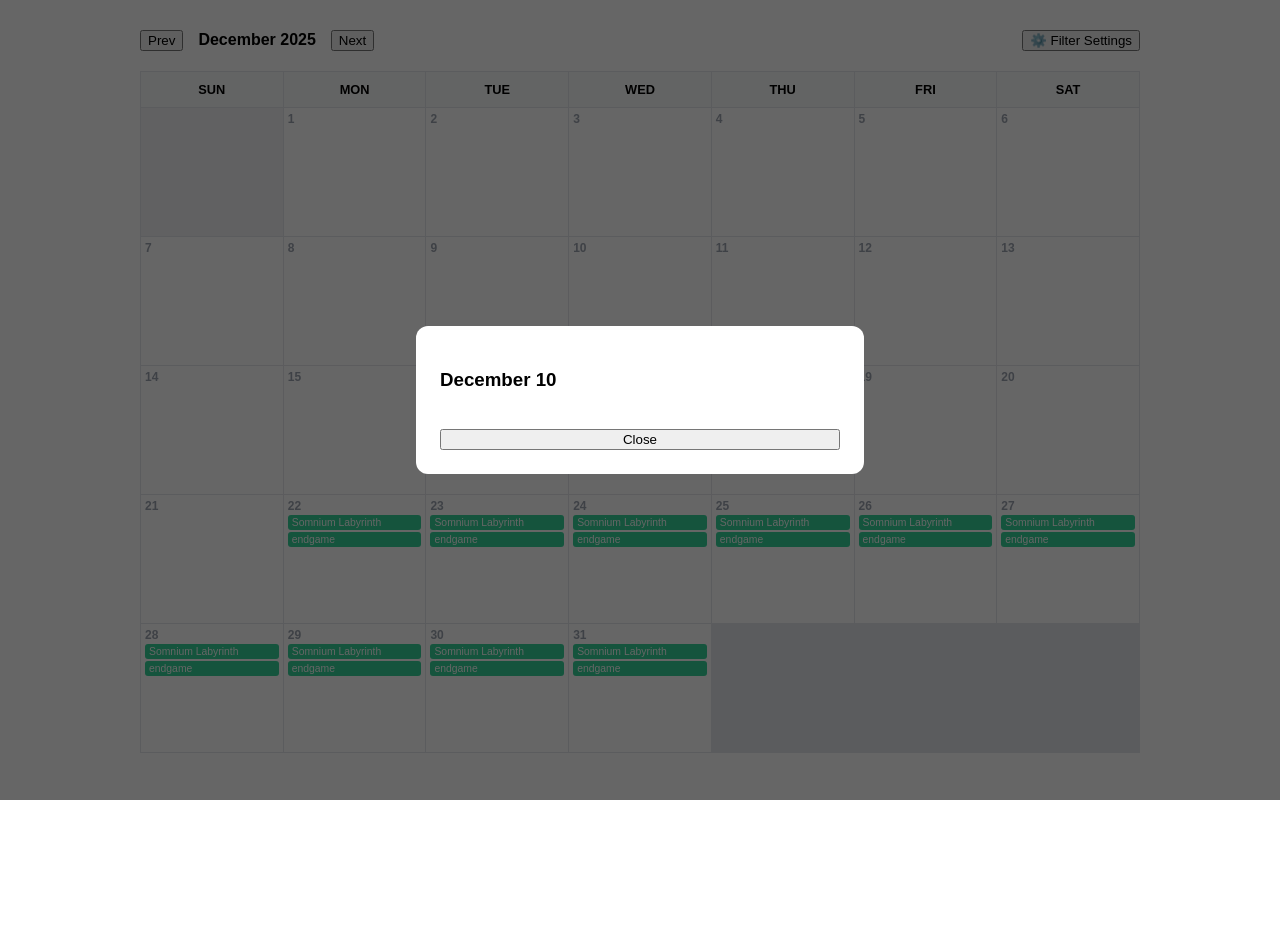
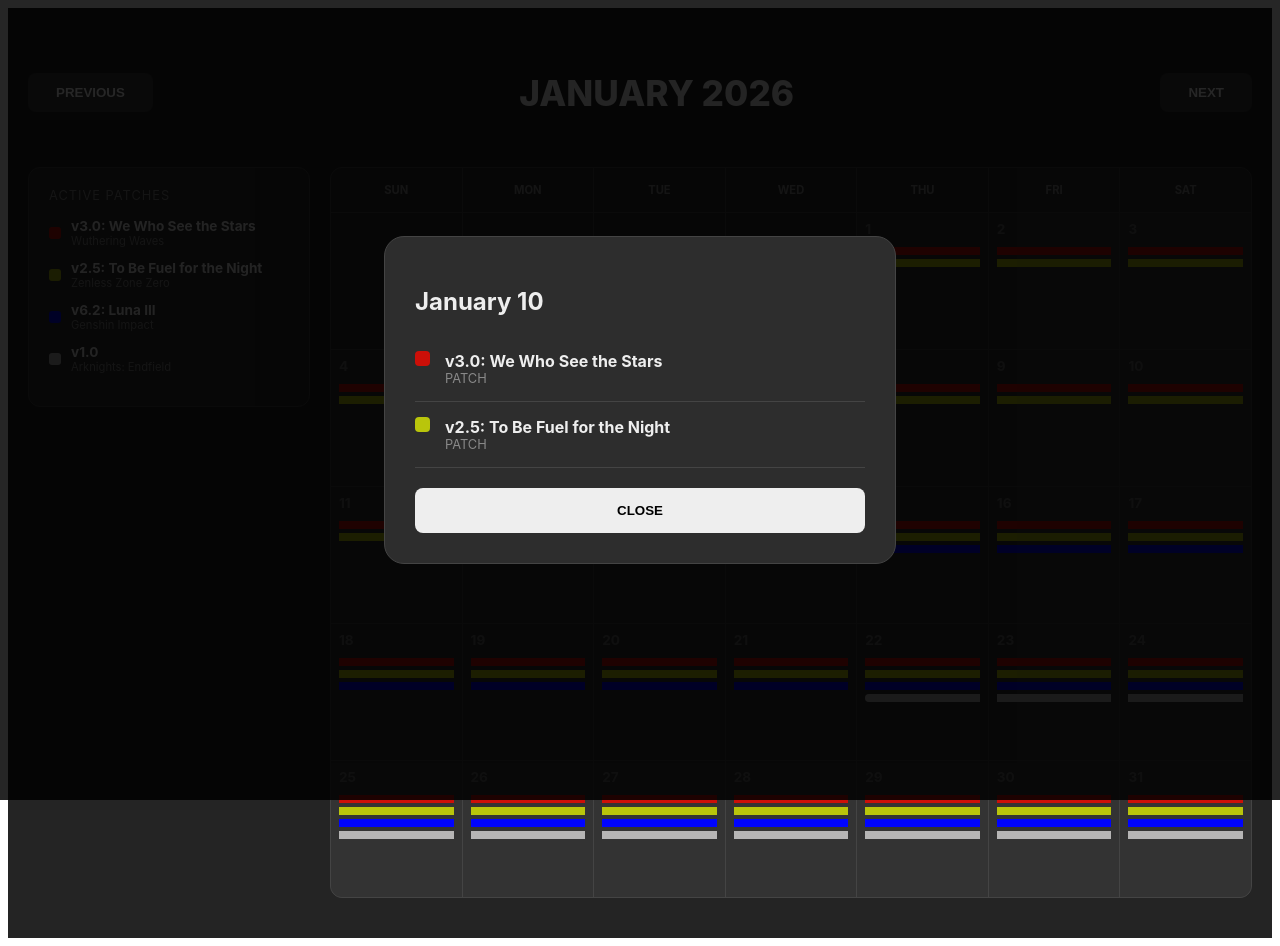
Before and after one commit to Ahmir-Bijanzadeh/GachaCalendar, a React (Vite) app: page / in a window 1280 px wide. Both pictures are taken after a click on the element "10". Before the commit the page ends 800 px from the top, so only its background shows below. Built offline with nearby package versions, Linux system fonts and the light colour scheme.

Commit message:
cleanup and major style changes
updated the style to change to dark theme, and removed placeholder pages

```diff
--- /dev/null
+++ b/index.css
@@ -0,0 +1,8 @@
+/* Ensure the dark theme covers the entire browser window */
+html, body, #root {
+  margin: 0;
+  padding: 0;
+  width: 100%;
+  min-height: 100vh;
+  background-color: #242424;
+}
--- a/src/app.jsx
+++ b/src/app.jsx
@@ -3,159 +3,188 @@ import gamesData from './data/games.json';
 import eventsData from './data/events.json';
 
 const styles = {
-  wrapper: { maxWidth: '1000px', margin: '20px auto', fontFamily: 'sans-serif', padding: '10px' },
-  header: { display: 'flex', justifyContent: 'space-between', marginBottom: '20px', position: 'relative', alignItems: 'center' },
-  grid: { display: 'grid', gridTemplateColumns: 'repeat(7, 1fr)', gap: '1px', backgroundColor: '#e5e7eb', border: '1px solid #e5e7eb' },
-  dayHeader: { backgroundColor: '#f9fafb', padding: '10px', textAlign: 'center', fontWeight: 'bold', fontSize: '0.8rem', textTransform: 'uppercase' },
-  cell: { backgroundColor: 'white', minHeight: '120px', padding: '4px', display: 'flex', flexDirection: 'column', gap: '2px', cursor: 'pointer' },
-  dateNumber: { fontSize: '0.75rem', fontWeight: 'bold', color: '#9ca3af' },
-  eventBar: { fontSize: '0.65rem', padding: '2px 4px', borderRadius: '3px', color: 'white', whiteSpace: 'nowrap', overflow: 'hidden', textOverflow: 'ellipsis' },
+  pageContainer: {
+    backgroundColor: '#242424',
+    minHeight: '100vh',
+    width: '100%',
+    color: '#eeeeee',
+    fontFamily: 'Inter, system-ui, sans-serif',
+  },
+  wrapper: {
+    maxWidth: '1300px',
+    margin: '0 auto',
+    padding: '40px 20px',
+  },
+  navRow: {
+    display: 'flex',
+    justifyContent: 'space-between',
+    alignItems: 'center',
+    marginBottom: '30px',
+  },
+  monthTitle: { fontSize: '2.2rem', fontWeight: '800', textTransform: 'uppercase', flex: 1, textAlign: 'center' },
+  navButton: { backgroundColor: '#3a3a3a', color: 'white', border: 'none', padding: '12px 28px', borderRadius: '8px', cursor: 'pointer', fontWeight: 'bold' },
 
-  // Filter Menu
-  filterMenu: {
-    position: 'absolute', backgroundColor: 'white', border: '1px solid #ccc',
-    padding: '20px', borderRadius: '8px', boxShadow: '0 4px 12px rgba(0,0,0,0.15)',
-    zIndex: 100, top: '50px', right: '0', minWidth: '280px', maxHeight: '70vh', overflowY: 'auto'
+  // New Layout: Sidebar + Grid
+  mainContent: {
+    display: 'flex',
+    gap: '20px',
+    alignItems: 'flex-start'
   },
-  gameSection: { marginBottom: '15px', paddingBottom: '10px', borderBottom: '1px solid #eee' },
-  filterRow: { display: 'flex', alignItems: 'center', justifyContent: 'space-between', marginBottom: '5px' },
-  subOption: { marginLeft: '22px', fontSize: '0.8rem', display: 'flex', alignItems: 'center', gap: '8px', marginBottom: '4px', cursor: 'pointer' },
+  sidebar: {
+    width: '240px',
+    backgroundColor: '#2d2d2d',
+    borderRadius: '12px',
+    padding: '20px',
+    border: '1px solid #444',
+    position: 'sticky',
+    top: '20px'
+  },
+  sidebarTitle: { fontSize: '0.8rem', color: '#888', textTransform: 'uppercase', marginBottom: '15px', letterSpacing: '1px' },
+  legendItem: { display: 'flex', alignItems: 'center', gap: '10px', marginBottom: '12px', fontSize: '0.85rem' },
+  colorDot: { width: '12px', height: '12px', borderRadius: '3px' },
 
-  // Modal
-  overlay: { position: 'fixed', top: 0, left: 0, right: 0, bottom: 0, backgroundColor: 'rgba(0,0,0,0.6)', display: 'flex', justifyContent: 'center', alignItems: 'center', zIndex: 1000 },
-  modal: { backgroundColor: 'white', padding: '24px', borderRadius: '12px', width: '90%', maxWidth: '400px' },
-  modalItem: { display: 'flex', alignItems: 'center', gap: '10px', padding: '12px 0', borderBottom: '1px solid #f0f0f0' }
+  grid: {
+    flex: 1,
+    display: 'grid',
+    gridTemplateColumns: 'repeat(7, 1fr)',
+    gap: '1px',
+    backgroundColor: '#444444',
+    border: '1px solid #444444',
+    borderRadius: '12px',
+    overflow: 'hidden',
+  },
+  dayHeader: { backgroundColor: '#2d2d2d', padding: '15px', textAlign: 'center', fontWeight: 'bold', fontSize: '0.7rem', color: '#888', textTransform: 'uppercase' },
+  cell: { backgroundColor: '#333333', minHeight: '120px', padding: '8px', display: 'flex', flexDirection: 'column', gap: '4px', cursor: 'pointer' },
+  dateNumber: { fontSize: '0.85rem', fontWeight: 'bold', color: '#666', marginBottom: '6px' },
+
+  // Clean throughline bars (No Text)
+  eventBar: {
+    height: '8px', // Thinner, cleaner bars
+    width: '100%',
+    borderRadius: '0px', // Managed dynamically
+    transition: 'opacity 0.2s'
+  },
+
+  overlay: { position: 'fixed', top: 0, left: 0, right: 0, bottom: 0, backgroundColor: 'rgba(0,0,0,0.85)', display: 'flex', justifyContent: 'center', alignItems: 'center', zIndex: 1000 },
+  modal: { backgroundColor: '#2d2d2d', padding: '30px', borderRadius: '20px', width: '95%', maxWidth: '450px', border: '1px solid #444' }
 };
 
 function App() {
-  const [currentDate, setCurrentDate] = useState(new Date());
-  const [showFilter, setShowFilter] = useState(false);
+  const [currentDate, setCurrentDate] = useState(new Date(2026, 0, 1));
   const [selectedDay, setSelectedDay] = useState(null);
 
-  // 1. PERSISTENT FILTER STATE
-  const [filters, setFilters] = useState(() => {
-    const initialState = {};
-    gamesData.forEach(game => {
-      initialState[game.id] = { master: true, patch: true, banner: true, event: true, repeatable: true };
+  const [filters] = useState(() => {
+    const state = {};
+    gamesData.forEach(g => {
+      state[g.id] = { master: true, patch: true, banner: true, event: true, repeatable: true };
     });
-    return initialState;
+    return state;
   });
-
-  const toggleFilter = (gameId, key) => {
-    setFilters(prev => ({
-      ...prev,
-      [gameId]: { ...prev[gameId], [key]: !prev[gameId][key] }
-    }));
-  };
-
-  // 2. DATA CALCULATION
-  const getEventsForDay = (day) => {
-    if (!day) return [];
-    const year = currentDate.getFullYear();
-    const month = currentDate.getMonth();
-    const targetDate = new Date(year, month, day);
-    targetDate.setHours(0,0,0,0);
-
-    const staticEvents = eventsData.filter(e => {
-      const gFilter = filters[e.gameId];
-      if (!gFilter?.master || !gFilter[e.type]) return false;
-      const s = new Date(e.start).setHours(0,0,0,0);
-      const end = new Date(e.end).setHours(23,59,59,999);
-      return targetDate >= s && targetDate <= end;
-    });
-
-    const repeatableEvents = [];
-    if (day === 16 && filters['genshin']?.master && filters['genshin']?.repeatable) {
-      repeatableEvents.push({ id: `abyss-${year}-${month}`, gameId: 'genshin', title: 'Spiral Abyss Reset', type: 'repeatable' });
-    }
-
-    return [...staticEvents, ...repeatableEvents];
-  };
 
   const year = currentDate.getFullYear();
   const month = currentDate.getMonth();
-  const firstDay = new Date(year, month, 1).getDay();
-  const daysInMonth = new Date(year, month + 1, 0).getDate();
+
+  // Get all events visible in this month for the sidebar
+  const visibleEvents = eventsData.filter(e => {
+    const start = new Date(e.start);
+    const end = new Date(e.end);
+    const monthStart = new Date(year, month, 1);
+    const monthEnd = new Date(year, month + 1, 0);
+    return start <= monthEnd && end >= monthStart;
+  });
+
+  const getEventsForDay = (day) => {
+    if (!day) return [];
+    const d = new Date(year, month, day);
+    d.setHours(0,0,0,0);
+    return eventsData.filter(e => {
+      const gF = filters[e.gameId];
+      if (!gF?.master || !gF[e.type]) return false;
+      return d >= new Date(e.start).setHours(0,0,0,0) && d <= new Date(e.end).setHours(23,59,59,999);
+    });
+  };
 
   return (
+    <div style={styles.pageContainer}>
       <div style={styles.wrapper}>
-      <header style={styles.header}>
+        <header style={styles.navRow}>
+          <button style={styles.navButton} onClick={() => setCurrentDate(new Date(year, month - 1, 1))}>PREVIOUS</button>
+          <h1 style={styles.monthTitle}>{currentDate.toLocaleString('default', { month: 'long', year: 'numeric' })}</h1>
+          <button style={styles.navButton} onClick={() => setCurrentDate(new Date(year, month + 1, 1))}>NEXT</button>
+        </header>
+
+        <div style={styles.mainContent}>
+          {/* SIDEBAR LEGEND */}
+          <aside style={styles.sidebar}>
+            <div style={styles.sidebarTitle}>Active Patches</div>
+            {visibleEvents.filter(e => e.type === 'patch').map(e => (
+              <div key={e.id} style={styles.legendItem}>
+                <div style={{...styles.colorDot, backgroundColor: gamesData.find(g => g.id === e.gameId)?.color}} />
                 <div>
-          <button onClick={() => setCurrentDate(new Date(year, month - 1))}>Prev</button>
-          <span style={{ margin: '0 15px', fontWeight: 'bold' }}>
-            {currentDate.toLocaleString('default', { month: 'long', year: 'numeric' })}
-          </span>
-          <button onClick={() => setCurrentDate(new Date(year, month + 1))}>Next</button>
+                  <div style={{fontWeight: 'bold'}}>{e.title}</div>
+                  <div style={{fontSize: '0.7rem', color: '#888'}}>{gamesData.find(g => g.id === e.gameId)?.name}</div>
                 </div>
-
-        <button onClick={() => setShowFilter(!showFilter)}>⚙️ Filter Settings</button>
-
-        {showFilter && (
-          <div style={styles.filterMenu}>
-            <div style={{display: 'flex', justifyContent: 'space-between', marginBottom: '15px'}}>
-              <h4 style={{margin: 0}}>Timeline Filters</h4>
-              <button onClick={() => setShowFilter(false)}>✕</button>
-            </div>
-            {gamesData.map(game => (
-              <div key={game.id} style={styles.gameSection}>
-                <div style={styles.filterRow}>
-                  <strong style={{color: game.color}}>{game.name}</strong>
-                  <input type="checkbox" checked={filters[game.id].master} onChange={() => toggleFilter(game.id, 'master')} />
-                </div>
-                {filters[game.id].master && (
-                  <div>
-                    {['patch', 'banner', 'event', 'repeatable'].map(type => (
-                      <label key={type} style={styles.subOption}>
-                        <input type="checkbox" checked={filters[game.id][type]} onChange={() => toggleFilter(game.id, type)} />
-                        {type.charAt(0).toUpperCase() + type.slice(1)}s
-                      </label>
-                    ))}
-                  </div>
-                )}
               </div>
             ))}
-          </div>
-        )}
-      </header>
+          </aside>
 
-      {/* GRID */}
+          {/* CALENDAR GRID */}
           <div style={styles.grid}>
-        {['Sun', 'Mon', 'Tue', 'Wed', 'Thu', 'Fri', 'Sat'].map(d => <div key={d} style={styles.dayHeader}>{d}</div>)}
-        {Array.from({ length: firstDay }).map((_, i) => <div key={`b-${i}`} style={{...styles.cell, backgroundColor: '#f3f4f6', cursor: 'default'}} />)}
-        {Array.from({ length: daysInMonth }).map((_, i) => {
+            {['Sun', 'Mon', 'Tue', 'Wed', 'Thu', 'Fri', 'Sat'].map(d => (
+              <div key={d} style={styles.dayHeader}>{d}</div>
+            ))}
+
+            {Array.from({ length: new Date(year, month, 1).getDay() }).map((_, i) => (
+              <div key={`empty-${i}`} style={{ ...styles.cell, backgroundColor: '#2a2a2a' }} />
+            ))}
+
+            {Array.from({ length: new Date(year, month + 1, 0).getDate() }).map((_, i) => {
               const day = i + 1;
               const dayEvents = getEventsForDay(day);
+              const cellDate = new Date(year, month, day);
+
               return (
                 <div key={day} style={styles.cell} onClick={() => setSelectedDay(day)}>
                   <span style={styles.dateNumber}>{day}</span>
-              {dayEvents.map(e => (
-                <div key={e.id} style={{...styles.eventBar, backgroundColor: gamesData.find(g => g.id === e.gameId)?.color}}>
-                  {e.title}
-                </div>
-              ))}
+                  {dayEvents.map(e => {
+                    const isStart = new Date(e.start).toDateString() === cellDate.toDateString();
+                    const isEnd = new Date(e.end).toDateString() === cellDate.toDateString();
+                    return (
+                      <div key={e.id} style={{
+                        ...styles.eventBar,
+                        backgroundColor: gamesData.find(g => g.id === e.gameId)?.color,
+                        borderTopLeftRadius: isStart ? '4px' : '0px',
+                        borderBottomLeftRadius: isStart ? '4px' : '0px',
+                        borderTopRightRadius: isEnd ? '4px' : '0px',
+                        borderBottomRightRadius: isEnd ? '4px' : '0px',
+                      }} />
+                    );
+                  })}
                 </div>
               );
             })}
           </div>
+        </div>
 
-      {/* MODAL */}
+        {/* Modal logic remains for detail viewing */}
         {selectedDay && (
           <div style={styles.overlay} onClick={() => setSelectedDay(null)}>
             <div style={styles.modal} onClick={e => e.stopPropagation()}>
-            <h3>{currentDate.toLocaleString('default', { month: 'long' })} {selectedDay}</h3>
+              <h2 style={{ marginBottom: '20px' }}>{currentDate.toLocaleString('default', { month: 'long' })} {selectedDay}</h2>
               {getEventsForDay(selectedDay).map(e => (
-              <div key={e.id} style={styles.modalItem}>
-                <div style={{width: 10, height: 10, borderRadius: '50%', backgroundColor: gamesData.find(g => g.id === e.gameId)?.color}} />
+                <div key={e.id} style={{ display: 'flex', gap: '15px', padding: '15px 0', borderBottom: '1px solid #444' }}>
+                  <div style={{ width: '15px', height: '15px', borderRadius: '4px', backgroundColor: gamesData.find(g => g.id === e.gameId)?.color }} />
                   <div>
-                  <div style={{fontWeight: 'bold', fontSize: '0.9rem'}}>{e.title}</div>
-                  <div style={{fontSize: '0.75rem', color: '#666'}}>{e.type}</div>
+                    <div style={{ fontWeight: 'bold' }}>{e.title}</div>
+                    <div style={{ fontSize: '0.8rem', color: '#888' }}>{e.type.toUpperCase()}</div>
                   </div>
                 </div>
               ))}
-            <button style={{width: '100%', marginTop: '20px'}} onClick={() => setSelectedDay(null)}>Close</button>
+              <button onClick={() => setSelectedDay(null)} style={{ width: '100%', padding: '15px', marginTop: '20px', borderRadius: '8px', border: 'none', backgroundColor: '#eee', color: '#000', fontWeight: 'bold', cursor: 'pointer' }}>CLOSE</button>
             </div>
           </div>
         )}
+      </div>
     </div>
   );
 }
--- a/src/data/events.json
+++ b/src/data/events.json
@@ -1,44 +1,34 @@
 [
   {
-    "id": "gi-5.3",
+    "id": "wuwa-3.0",
+    "gameId": "wuwa",
+    "type": "patch",
+    "title": "v3.0: We Who See the Stars",
+    "start": "2025-12-25T03:00:00Z",
+    "end": "2026-02-05T23:59:59Z"
+  },
+  {
+    "id": "zzz-2.5",
+    "gameId": "zzz",
+    "type": "patch",
+    "title": "v2.5: To Be Fuel for the Night",
+    "start": "2025-12-29T03:00:00Z",
+    "end": "2026-02-09T23:59:59Z"
+  },
+  {
+    "id": "genshin-6.2",
     "gameId": "genshin",
     "type": "patch",
-    "title": "Version 5.3",
-    "start": "2025-01-01T03:00:00Z",
-    "end": "2025-02-12T03:00:00Z",
-    "image": "/assets/gi-5.3.jpg"
+    "title": "v6.2: Luna III",
+    "start": "2026-01-13T03:00:00Z",
+    "end": "2026-02-23T23:59:59Z"
   },
   {
-    "id": "gi-5.3-p1",
-    "gameId": "genshin",
-    "parentId": "gi-5.3",
-    "type": "banner",
-    "title": "Mavuika Banner",
-    "start": "2025-01-01T03:00:00Z",
-    "end": "2025-01-22T10:00:00Z"
-  },
-  {
-    "id": "hsr-2.7",
-    "gameId": "hsr",
+    "id": "genshin-6.2",
+    "gameId": "ak",
     "type": "patch",
-    "title": "Version 2.7",
-    "start": "2024-12-04T03:00:00Z",
-    "end": "2025-01-15T03:00:00Z"
-  },
-  {
-  "id": "wuwa-1.4-event1",
-  "gameId": "wuwa",
-  "type": "event",
-  "title": "Somnium Labyrinth",
-  "start": "2025-12-22T03:00:00Z",
-  "end": "2026-01-05T03:00:00Z"
-},
-{
-  "id": "wuwa-1.4-event2",
-  "gameId": "wuwa",
-  "type": "repeatable",
-  "title": "endgame",
-  "start": "2025-12-22T03:00:00Z",
-  "end": "2026-01-05T03:00:00Z"
-}
+    "title": "v1.0",
+    "start": "2026-01-22T03:00:00Z",
+    "end": "2026-02-30T23:59:59Z"
+  }
 ]
--- a/src/data/games.json
+++ b/src/data/games.json
@@ -1,38 +1,6 @@
 [
-  {
-    "id": "genshin",
-    "name": "Genshin Impact",
-    "color": "#60a5fa",
-    "config": {
-      "patchDuration": 42,
-      "phaseDuration": 21
-    }
-  },
-  {
-    "id": "hsr",
-    "name": "Honkai: Star Rail",
-    "color": "#a78bfa",
-    "config": {
-      "patchDuration": 42,
-      "phaseDuration": 21
-    }
-  },
-  {
-    "id": "zzz",
-    "name": "Zenless Zone Zero",
-    "color": "#a78bfa",
-    "config": {
-      "patchDuration": 42,
-      "phaseDuration": 21
-    }
-  },
-  {
-    "id": "wuwa",
-    "name": "Wuthering Waves",
-    "color": "#34d399",
-    "config": {
-      "patchDuration": 42,
-      "phaseDuration": 21
-    }
-  }
+  { "id": "genshin", "name": "Genshin Impact", "color": "#0004ff" },
+  { "id": "wuwa", "name": "Wuthering Waves", "color": "#cc0f08" },
+  { "id": "zzz", "name": "Zenless Zone Zero", "color": "#b9c50b" },
+  { "id": "ak", "name": "Arknights: Endfield", "color": "#b6b5b5" }
 ]
--- a/src/style.css
+++ /dev/null
@@ -1,96 +0,0 @@
-:root {
-  font-family: system-ui, Avenir, Helvetica, Arial, sans-serif;
-  line-height: 1.5;
-  font-weight: 400;
-
-  color-scheme: light dark;
-  color: rgba(255, 255, 255, 0.87);
-  background-color: #242424;
-
-  font-synthesis: none;
-  text-rendering: optimizeLegibility;
-  -webkit-font-smoothing: antialiased;
-  -moz-osx-font-smoothing: grayscale;
-}
-
-a {
-  font-weight: 500;
-  color: #646cff;
-  text-decoration: inherit;
-}
-a:hover {
-  color: #535bf2;
-}
-
-body {
-  margin: 0;
-  display: flex;
-  place-items: center;
-  min-width: 320px;
-  min-height: 100vh;
-}
-
-h1 {
-  font-size: 3.2em;
-  line-height: 1.1;
-}
-
-#app {
-  max-width: 1280px;
-  margin: 0 auto;
-  padding: 2rem;
-  text-align: center;
-}
-
-.logo {
-  height: 6em;
-  padding: 1.5em;
-  will-change: filter;
-  transition: filter 300ms;
-}
-.logo:hover {
-  filter: drop-shadow(0 0 2em #646cffaa);
-}
-.logo.vanilla:hover {
-  filter: drop-shadow(0 0 2em #3178c6aa);
-}
-
-.card {
-  padding: 2em;
-}
-
-.read-the-docs {
-  color: #888;
-}
-
-button {
-  border-radius: 8px;
-  border: 1px solid transparent;
-  padding: 0.6em 1.2em;
-  font-size: 1em;
-  font-weight: 500;
-  font-family: inherit;
-  background-color: #1a1a1a;
-  cursor: pointer;
-  transition: border-color 0.25s;
-}
-button:hover {
-  border-color: #646cff;
-}
-button:focus,
-button:focus-visible {
-  outline: 4px auto -webkit-focus-ring-color;
-}
-
-@media (prefers-color-scheme: light) {
-  :root {
-    color: #213547;
-    background-color: #ffffff;
-  }
-  a:hover {
-    color: #747bff;
-  }
-  button {
-    background-color: #f9f9f9;
-  }
-}
```
Also changed, not shown: src/counter.ts (deleted, +0 -9 lines), src/main.ts (deleted, +0 -24 lines), src/typescript.svg (deleted). Lines whose indentation alone changed are shown as unchanged.
